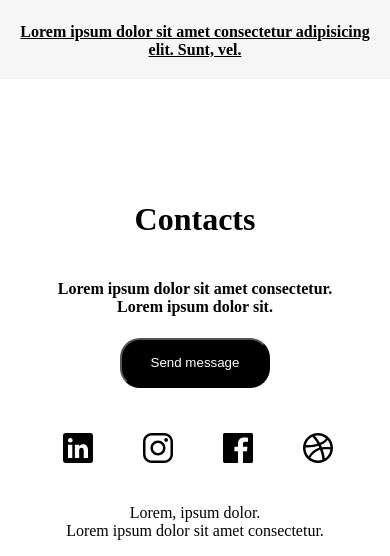
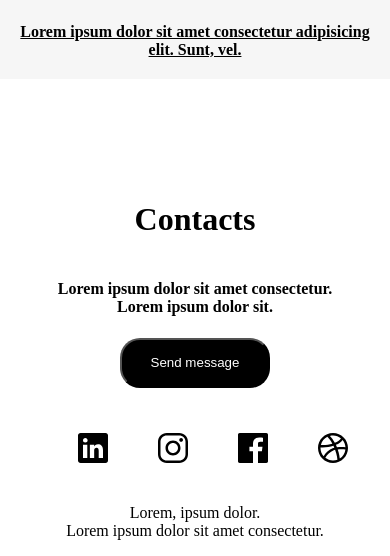
Before and after one commit to VovaGrigorev/self-made.github.io, a plain HTML site: page index.html in a window 390 px wide. Shown: the part 3694-4250 px from the top of the page. Drawn offline with nearby package versions, Linux system fonts and the light colour scheme.

Commit message:
Update style.css

```diff
--- a/style.css
+++ b/style.css
@@ -134,7 +134,7 @@ ion-icon {
         display: none;
      }
      .icons {
-     margin-left: 45px;
+     margin-left: 75px;
 }
     .container_img {
         background-image: url(./p2.png);
```
